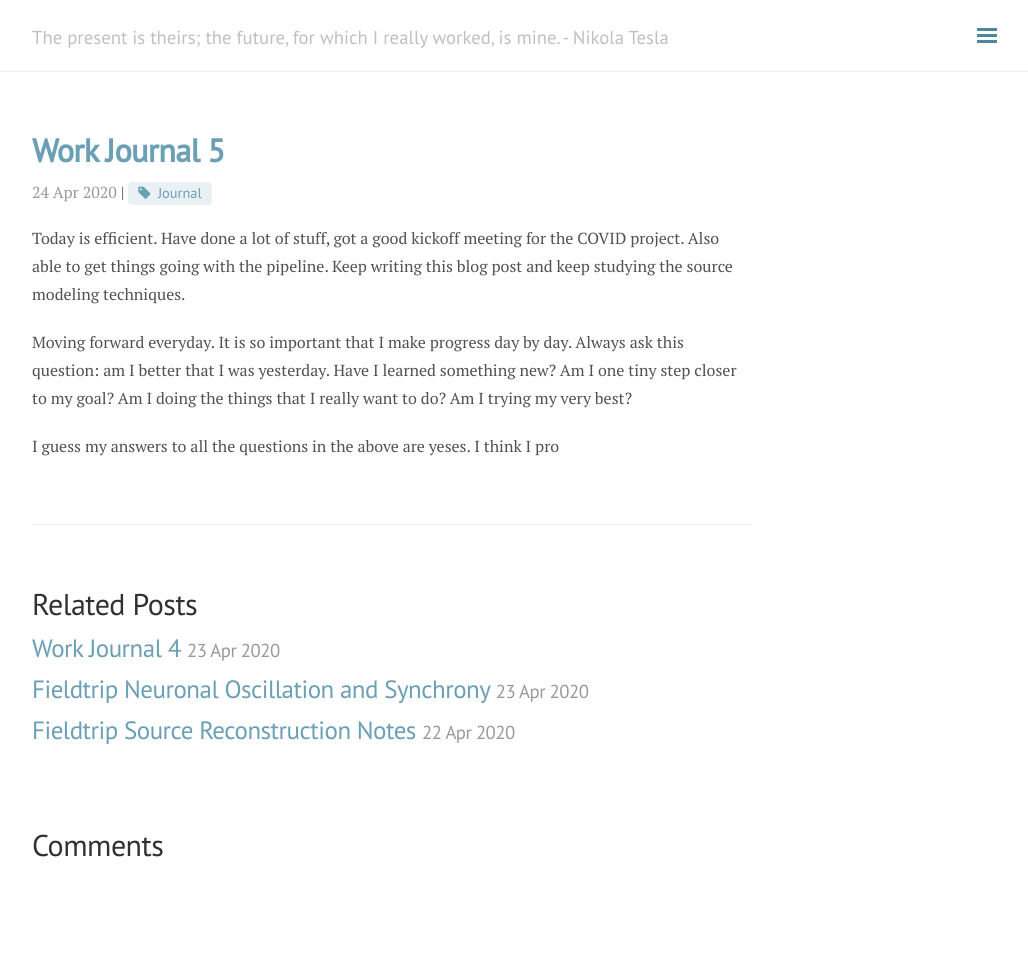
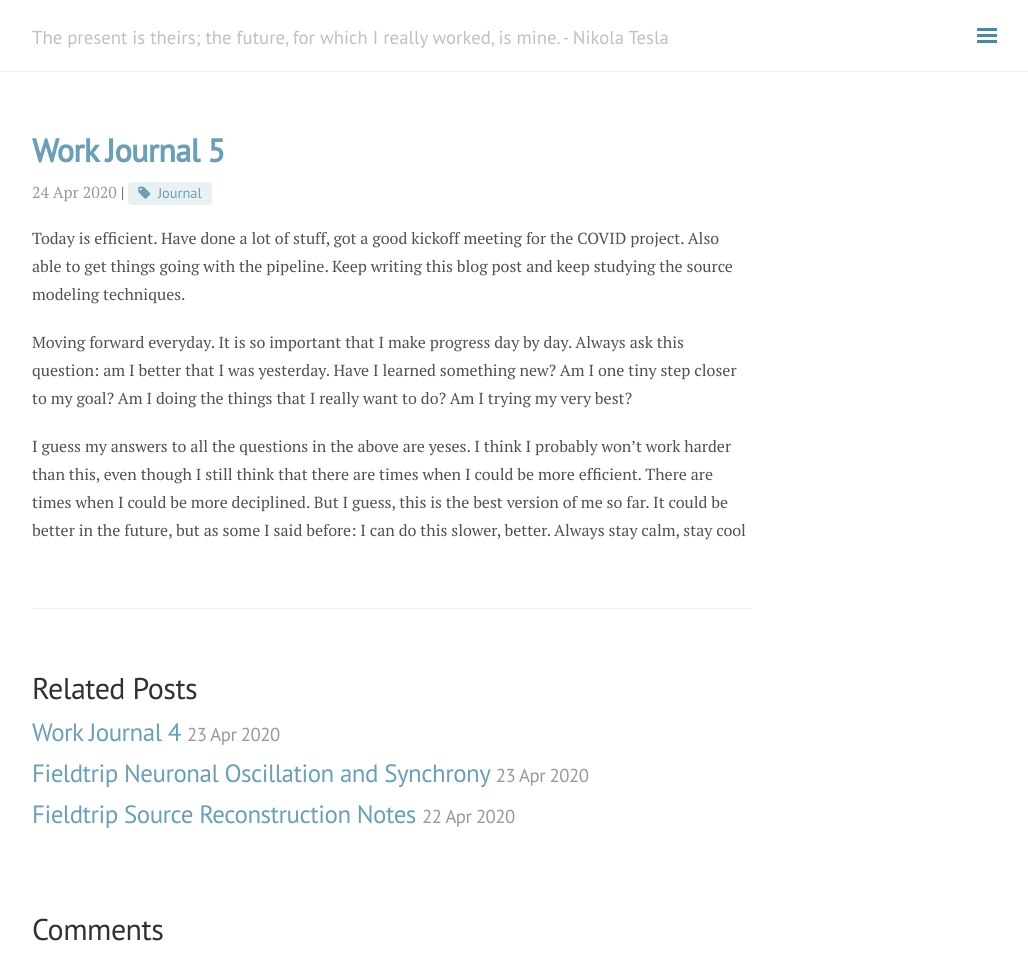
Before and after one commit to andylikescodes/andylikescodes.github.io, a Jekyll site: the page built from _posts/2020-04-24-Work-Journal-5.md, in a window 1280 px wide and 958 px high. Shown: the whole window, without its empty margins (248-1276 px from the left). Built offline with Jekyll 4.4.1, drawn with Linux system fonts in a browser that asks for light colours; nearby versions of some CDN libraries; comment, search, counter and statistics services are not loaded.

Commit message:
_posts/2020-04-24-Work-Journal-5.md updated from https://stackedit.io/

```diff
--- a/_posts/2020-04-24-Work-Journal-5.md
+++ b/_posts/2020-04-24-Work-Journal-5.md
@@ -9,7 +9,7 @@ Today is efficient. Have done a lot of stuff, got a good kickoff meeting for the
 
 Moving forward everyday. It is so important that I make progress day by day. Always ask this question: am I better that I was yesterday. Have I learned something new? Am I one tiny step closer to my goal? Am I doing the things that I really want to do? Am I trying my very best?
 
-I guess my answers to all the questions in the above are yeses. I think I pro
+I guess my answers to all the questions in the above are yeses. I think I probably won't work harder than this, even though I still think that there are times when I could be more efficient. There are times when I could be more deciplined. But I guess, this is the best version of me so far. It could be better in the future, but as some I said before: I can do this slower, better. Always stay calm, stay cool
 <!--stackedit_data:
-eyJoaXN0b3J5IjpbNzk2MDYzMjQyXX0=
+eyJoaXN0b3J5IjpbLTQ3MjkzODk1NV19
 -->
```
